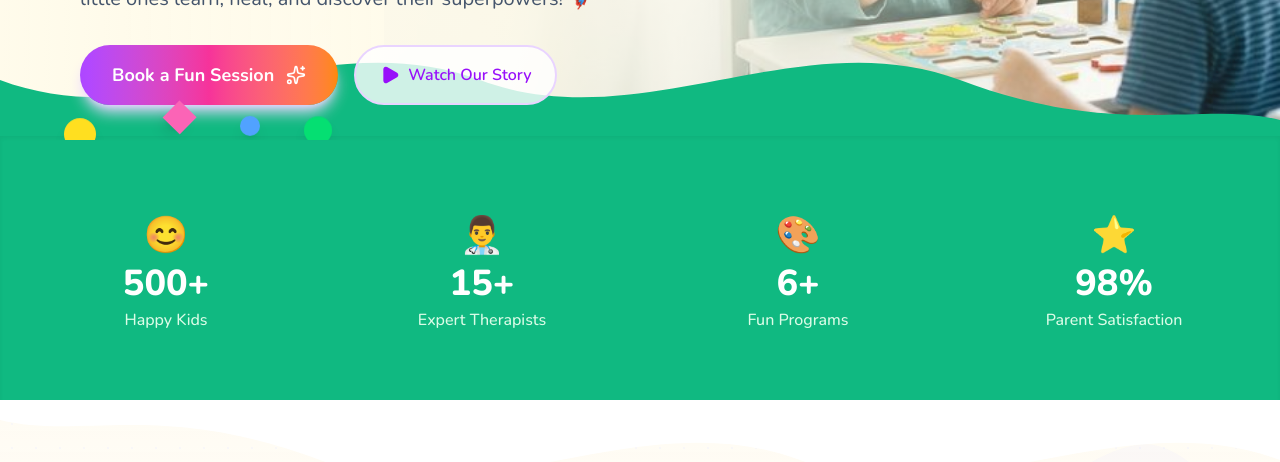
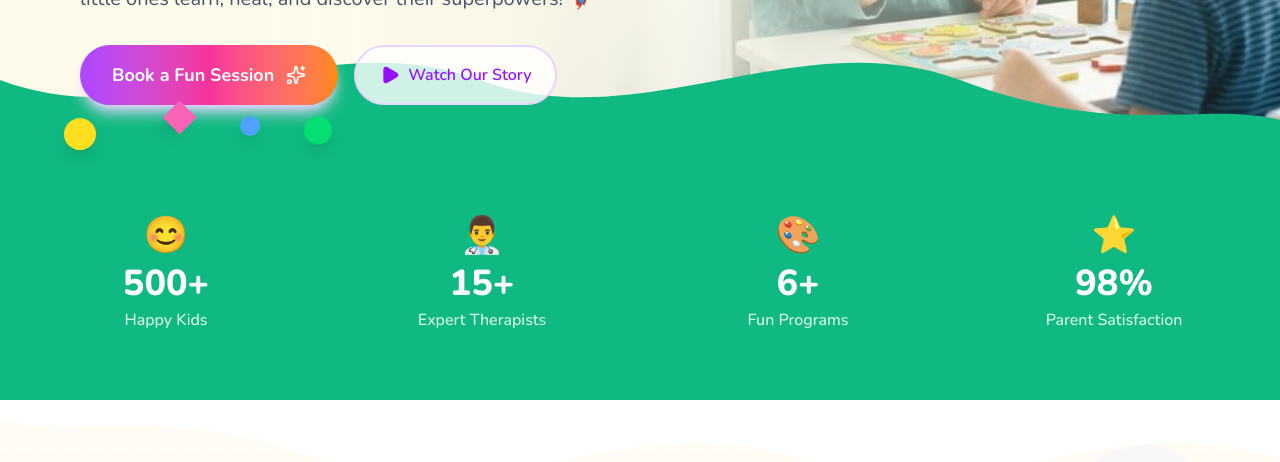
Before and after one commit to Siddhi2809/pehchan-Activity-Hub, a Next.js app: page / in a window 1280 px wide. Shown: the part 640-1102 px from the top of the page. Built offline with nearby package versions, Linux system fonts and the light colour scheme.

Commit message:
shapes aligned

```diff
--- a/app/page.tsx
+++ b/app/page.tsx
@@ -105,7 +105,7 @@ export default function Home() {
       <Navbar />
 
       {/* ================= HERO SECTION ================= */}
-      <section className="relative min-h-[600px] md:min-h-[700px] flex items-center overflow-hidden pt-6">
+      <section className="relative z-20 min-h-[600px] md:min-h-[700px] flex items-center pt-6">
 
         {/* Background Decorations */}
         <div className="absolute inset-0 z-0">
@@ -225,7 +225,7 @@ export default function Home() {
       </section>
 
       {/* ================= STATS SECTION ================= */}
-      <section className="relative bg-[#10B981] py-16 md:py-20 -mt-1 shadow-inner">
+      <section className="relative z-10 bg-[#10B981] py-16 md:py-20 -mt-1">
         <div className="max-w-7xl mx-auto px-6">
           <div className="grid grid-cols-2 md:grid-cols-4 gap-6 md:gap-8">
             {stats.map((stat, i) => (
```
